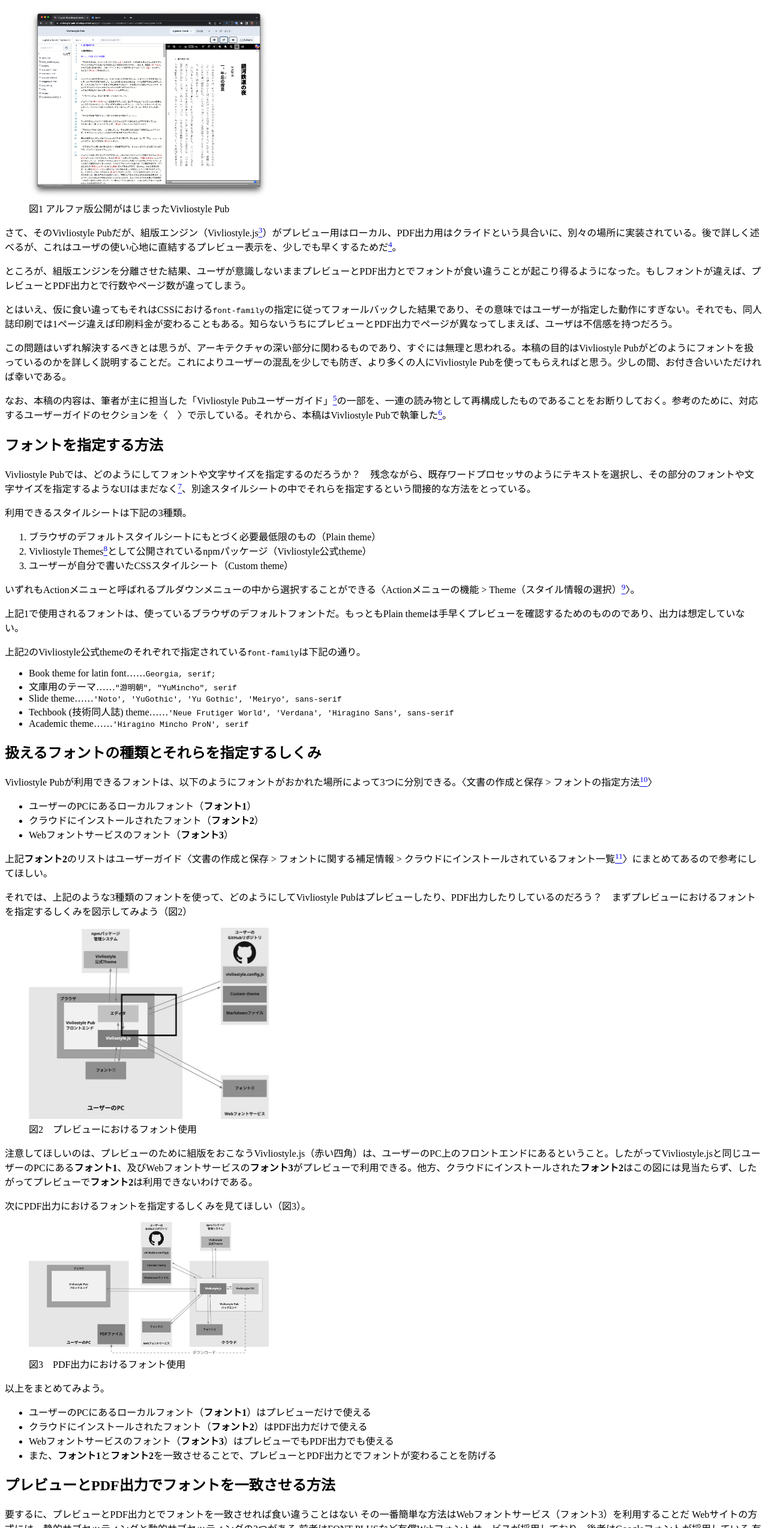
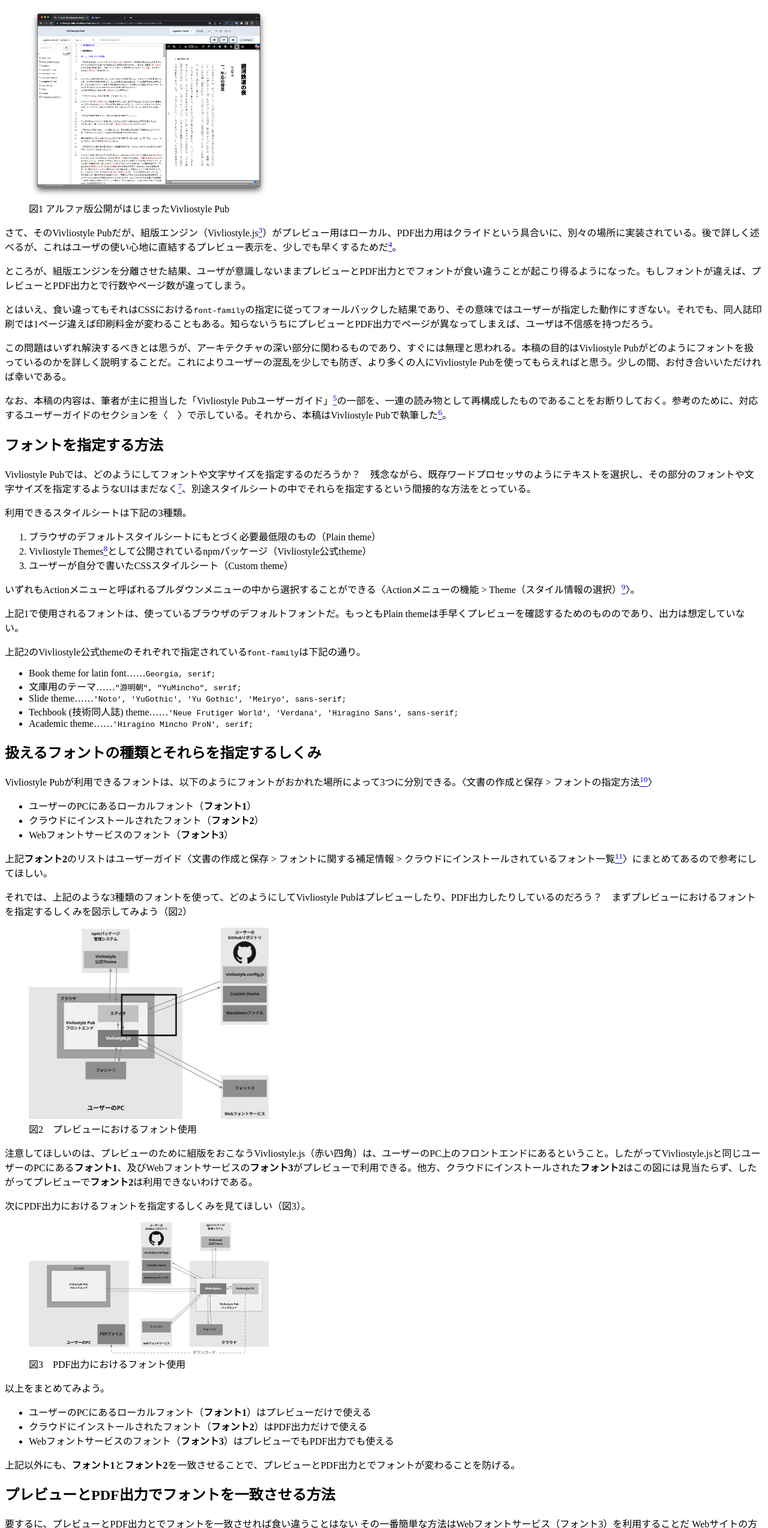
Before and after one commit to spring-raining/tbf13-draft, a website: page content/ogwata/draft-ogwata.html in a window 1280 px wide. Shown: the part 252-2800 px from the top of the page at 60% size. Drawn offline with Linux system fonts and the light colour scheme.

Commit message:
Update content/ogwata/draft-ogwata.md

```diff
--- a/content/ogwata/draft-ogwata.html
+++ b/content/ogwata/draft-ogwata.html
@@ -18,7 +18,7 @@
         </figure>
         <p>さて、そのVivliostyle Pubだが、組版エンジン（Vivliostyle.js<a id="fnref3" href="#fn3" class="footnote-ref" role="doc-noteref"><sup>3</sup></a>）がプレビュー用はローカル、PDF出力用はクライドという具合いに、別々の場所に実装されている。後で詳しく述べるが、これはユーザの使い心地に直結するプレビュー表示を、少しでも早くするためだ<a id="fnref4" href="#fn4" class="footnote-ref" role="doc-noteref"><sup>4</sup></a>。</p>
         <p>ところが、組版エンジンを分離させた結果、ユーザが意識しないままプレビューとPDF出力とでフォントが食い違うことが起こり得るようになった。もしフォントが違えば、プレビューとPDF出力とで行数やページ数が違ってしまう。</p>
-        <p>とはいえ、仮に食い違ってもそれはCSSにおける<code>font-family</code>の指定に従ってフォールバックした結果であり、その意味ではユーザーが指定した動作にすぎない。それでも、同人誌印刷では1ページ違えば印刷料金が変わることもある。知らないうちにプレビューとPDF出力でページが異なってしまえば、ユーザは不信感を持つだろう。</p>
+        <p>とはいえ、食い違ってもそれはCSSにおける<code>font-family</code>の指定に従ってフォールバックした結果であり、その意味ではユーザーが指定した動作にすぎない。それでも、同人誌印刷では1ページ違えば印刷料金が変わることもある。知らないうちにプレビューとPDF出力でページが異なってしまえば、ユーザは不信感を持つだろう。</p>
         <p>この問題はいずれ解決するべきとは思うが、アーキテクチャの深い部分に関わるものであり、すぐには無理と思われる。本稿の目的はVivliostyle Pubがどのようにフォントを扱っているのかを詳しく説明することだ。これによりユーザーの混乱を少しでも防ぎ、より多くの人にVivliostyle Pubを使ってもらえればと思う。少しの間、お付き合いいただければ幸いである。</p>
         <p>なお、本稿の内容は、筆者が主に担当した「Vivliostyle Pubユーザーガイド」<a id="fnref5" href="#fn5" class="footnote-ref" role="doc-noteref"><sup>5</sup></a>の一部を、一連の読み物として再構成したものであることをお断りしておく。参考のために、対応するユーザーガイドのセクションを〈　〉で示している。それから、本稿はVivliostyle Pubで執筆した<a id="fnref6" href="#fn6" class="footnote-ref" role="doc-noteref"><sup>6</sup></a>。</p>
       </section>
@@ -36,10 +36,10 @@
         <p>上記2のVivliostyle公式themeのそれぞれで指定されている<code>font-family</code>は下記の通り。</p>
         <ul>
           <li>Book theme for latin font……<code>Georgia, serif;</code></li>
-          <li>文庫用のテーマ……<code>"游明朝", "YuMincho", serif</code></li>
-          <li>Slide theme……<code>'Noto', 'YuGothic', 'Yu Gothic', 'Meiryo', sans-serif</code></li>
-          <li>Techbook (技術同人誌) theme……<code>'Neue Frutiger World', 'Verdana', 'Hiragino Sans', sans-serif</code></li>
-          <li>Academic theme……<code>'Hiragino Mincho ProN', serif</code></li>
+          <li>文庫用のテーマ……<code>"游明朝", "YuMincho", serif;</code></li>
+          <li>Slide theme……<code>'Noto', 'YuGothic', 'Yu Gothic', 'Meiryo', sans-serif;</code></li>
+          <li>Techbook (技術同人誌) theme……<code>'Neue Frutiger World', 'Verdana', 'Hiragino Sans', sans-serif;</code></li>
+          <li>Academic theme……<code>'Hiragino Mincho ProN', serif;</code></li>
         </ul>
       </section>
       <section id="扱えるフォントの種類とそれらを指定するしくみ" class="level2">
@@ -67,8 +67,8 @@
           <li>ユーザーのPCにあるローカルフォント（<strong>フォント1</strong>）はプレビューだけで使える</li>
           <li>クラウドにインストールされたフォント（<strong>フォント2</strong>）はPDF出力だけで使える</li>
           <li>Webフォントサービスのフォント（<strong>フォント3</strong>）はプレビューでもPDF出力でも使える</li>
-          <li>また、<strong>フォント1</strong>と<strong>フォント2</strong>を一致させることで、プレビューとPDF出力とでフォントが変わることを防げる</li>
         </ul>
+        <p>上記以外にも、<strong>フォント1</strong>と<strong>フォント2</strong>を一致させることで、プレビューとPDF出力とでフォントが変わることを防げる。</p>
       </section>
       <section id="プレビューとpdf出力でフォントを一致させる方法" class="level2">
         <h2>プレビューとPDF出力でフォントを一致させる方法</h2>
```
Also changed, not shown: content/ogwata/draft-ogwata.md (+7 -6 lines).
